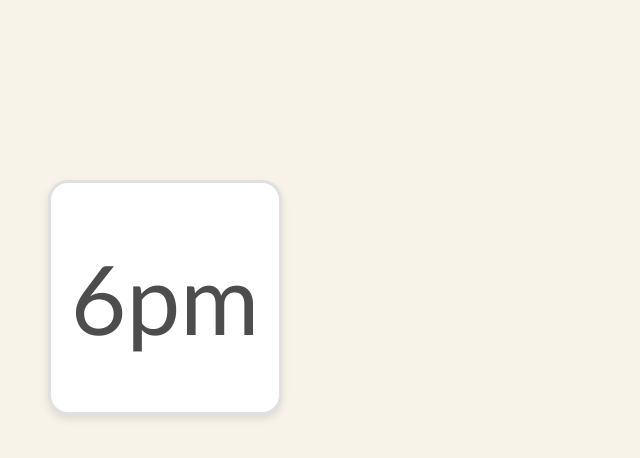
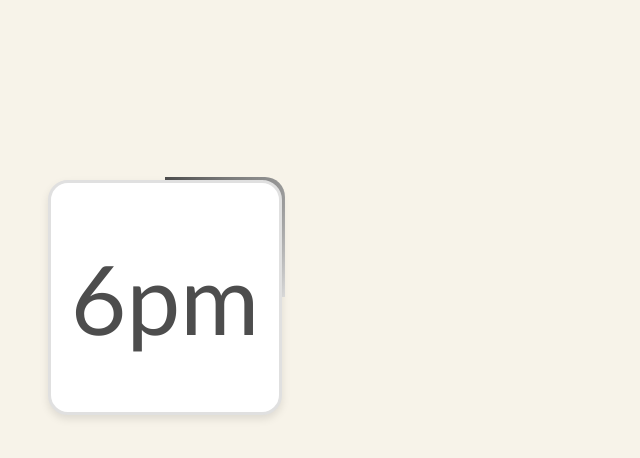
Before and after one commit to ValeChill/Hour-Clock, a plain HTML site: page index.html in a window 1280 px wide. Shown: the top 458 px of the page, 475-1115 px from the left. Drawn offline with nearby package versions, Linux system fonts and the light colour scheme.

Commit message:
Add pomodoro border indicator

```diff
--- a/css/style.css
+++ b/css/style.css
@@ -45,6 +45,9 @@ body {
 /* Clock styling */
 
 .clock {
+  --border-start: 0deg;
+  --border-end: 0deg;
+
   background-color: var(--clock-background-color); /* See :root */
   border: 3px solid var(--clock-border-color); /* See :root */
   border-radius: 20px; /* Rounded corners */
@@ -57,6 +60,28 @@ body {
   display: flex;
   justify-content: center;
   align-items: center;
+
+  /* set sizing and position for pomodoro border */
+  box-sizing: border-box;
+  position: relative;
+}
+
+.clock:before {
+  content: "";
+  position: absolute;
+  top: -6px;
+  right: -6px;
+  bottom: -6px;
+  left: -6px;
+  z-index: -1;
+  border-radius: 20px;
+  background: conic-gradient(
+    from 0deg,
+    var(--text-color) var(--border-start),
+    var(--icon-color) var(--border-end),
+    transparent var(--border-end),
+    transparent 360deg
+  );
 }
 
 /* Large font size for hour display */
--- a/index.html
+++ b/index.html
@@ -12,7 +12,9 @@
     <div id="iframe-video"></div>
 
     <article class="clock">
-      <h2 class="hour"></h2>
+      <div class="pomodoro-border">
+        <h2 class="hour"></h2>
+      </div>
     </article>
 
     <article class="to-do-section">
--- a/js/script.js
+++ b/js/script.js
@@ -50,6 +50,8 @@ let workTime = null;
 let breakTime = null;
 let workDeadline = null;
 let breakDeadline = null;
+let borderStart = 0;
+let borderEnd = 0;
 
 function getHourString(time) {
   let h = time.getHours();
@@ -120,6 +122,17 @@ function updateTime() {
   let h = time.getHours();
   let m = time.getMinutes();
   let timeDisplay;
+
+  if (borderEnd + 15 > 360 && borderEnd < 360) {
+    borderEnd = 360;
+  } else if (borderEnd + 15 > 360) {
+    borderEnd = 0;
+  } else {
+    borderEnd += 15;
+  }
+  console.log(`{borderStart}deg`, `{borderEnd}deg`);
+
+  setPomodoroBorder(`${borderStart}deg`, `${borderEnd}deg`);
 
   if (warning) {
     triggerTimeEvent(time, warning, warningSound, "warning");
@@ -355,6 +368,11 @@ function setPomodoro(e) {
   pomodoroStart.play();
 }
 
+function setPomodoroBorder(startAngle, endAngle) {
+  clock.style.setProperty('--border-start', startAngle);
+  clock.style.setProperty('--border-end', endAngle);
+}
+
 // set the time and run the updateTime function when the page loads
 setHourDisplay(getHourString(new Date()));
 updateTime();
```
